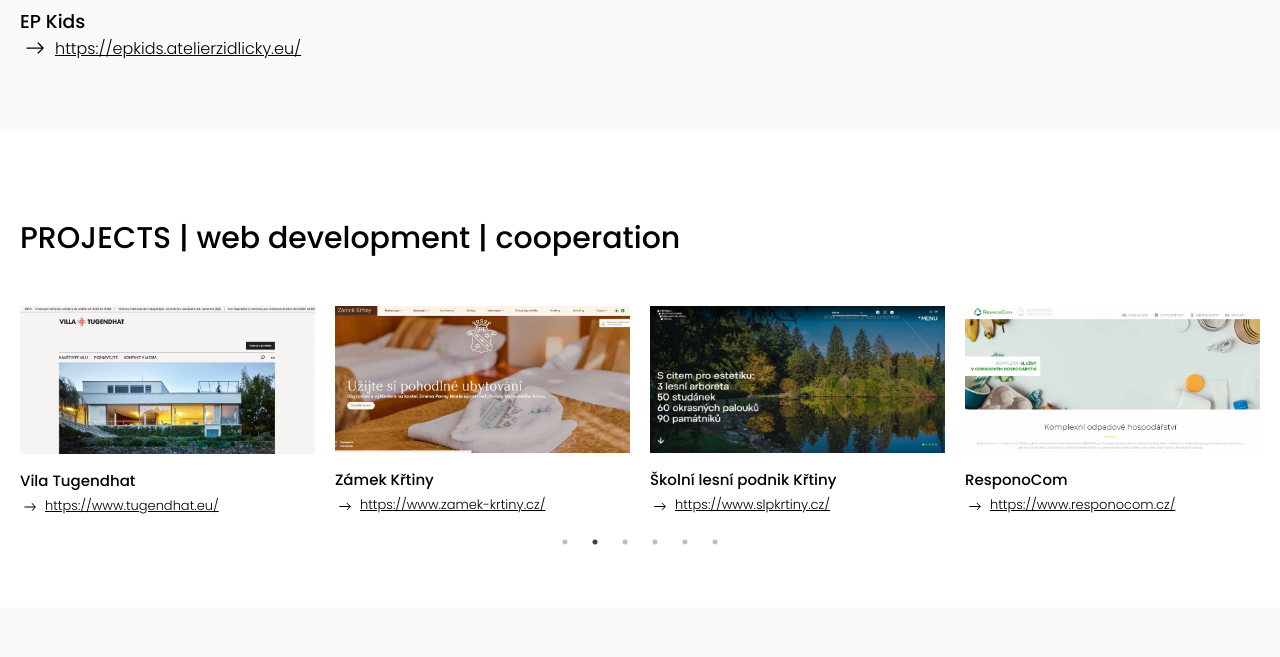
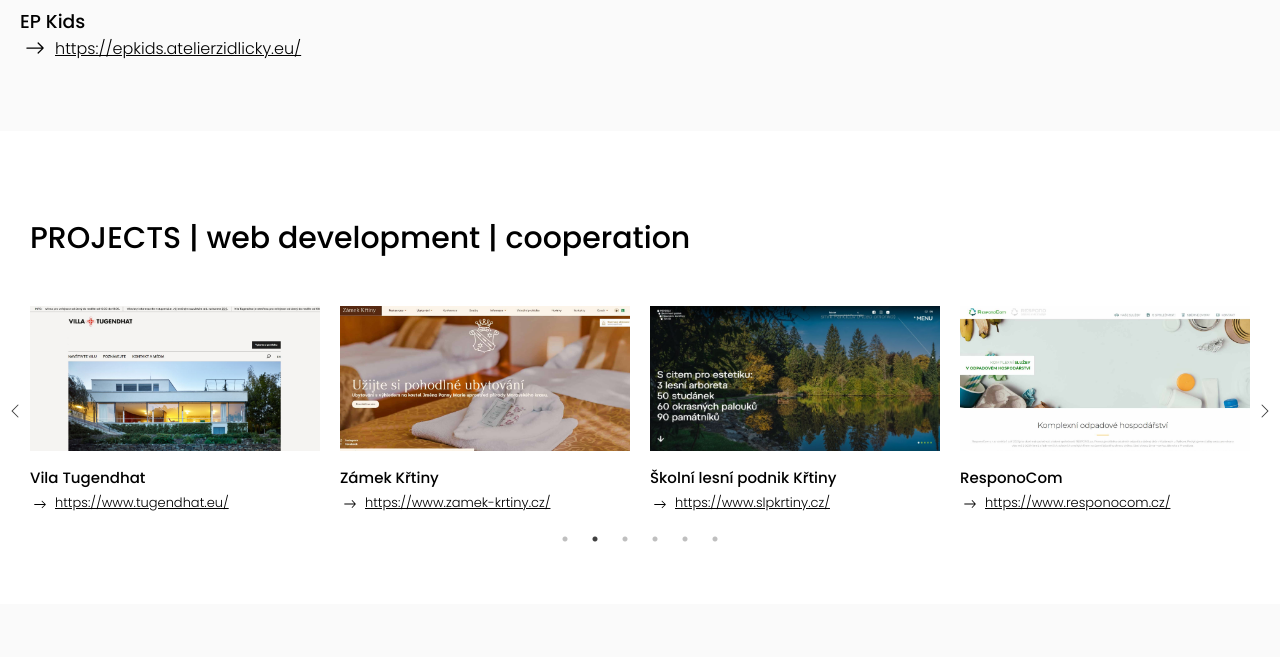
Before and after one commit to dag-mara/portfolio-app, a React app: page / in a window 1280 px wide. Shown: the part 1200-1857 px from the top of the page. Built offline with nearby package versions, Linux system fonts and the light colour scheme.

Commit message:
update slider style

```diff
--- a/src/components/ProjectsDevCoop/style.css
+++ b/src/components/ProjectsDevCoop/style.css
@@ -1,5 +1,5 @@
 .project-list-dev-coop-wrapper{
-    padding: 50px 10px 80px 10px;
+    padding: 50px 20px 80px 20px;
     max-width: 1400px;
     margin: auto;
 }
@@ -17,3 +17,11 @@
 .slick-prev:before {
     content: url(../../../public/images/chevron-left.svg);
 }
+
+.slick-next{
+    right: -15px;
+}
+
+.slick-prev{
+    left: -15px
+}
```
